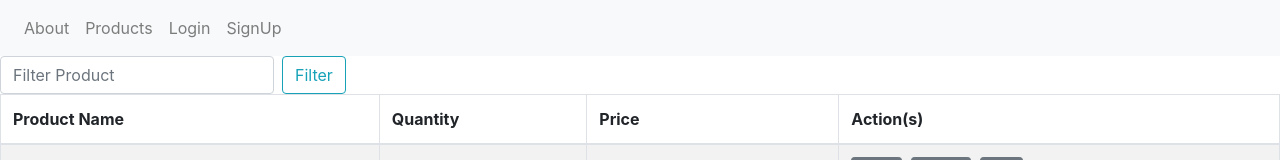
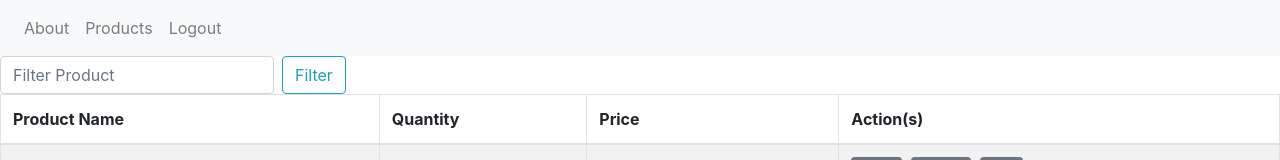
Before and after one commit to dheerajpundir4/react-redux-product-inventory, a React (Create React App) app: page /products in a window 1280 px wide. Shown: the top 160 px of the page. Built offline with nearby package versions, Linux system fonts and the light colour scheme; data requests are answered from the project's data file; sample sign-in values are in the browser's storage.

Commit message:
XXX simple login part

```diff
--- a/src/App.js
+++ b/src/App.js
@@ -8,6 +8,7 @@ import AddProductPage from './components/pages/AddProductPage';
 import DisplayProductDetail from './components/pages/ViewProductDescriptionPage';
 import Login from './components/Login';
 import Signup from './components/Signup';
+import Logout from './components/Logout';
 import DeleteProductPage from './components/oper/DeleteProductForm';
 import EditProductPage from './components/pages/EditProductPage';
 
@@ -20,18 +21,36 @@ import Nav from 'react-bootstrap/Nav';
 
 class Links extends React.Component {
   render() {
+
       return (
         <>
           <Navbar bg="light" expand="lg">
             <Nav className="mr-auto">
               <Nav.Link href="/">About</Nav.Link>
               <Nav.Link href="/products">Products</Nav.Link>
+
+              { (localStorage.getItem('userId')==null)?
+                (
+                  <>
                   <Nav.Link href="/Login">Login</Nav.Link>
                   <Nav.Link href="/Signup">SignUp</Nav.Link>
+                  </>
+                ):(
+                  <>
+                    <Nav.Link href="/Logout">Logout</Nav.Link>
+                  </>
+
+                )
+
+              }
             </Nav>
           </Navbar>
         </>
       );
+
+
+
+
   }
 }
 
@@ -54,6 +73,7 @@ export default class App extends React.Component {
             </Route>
             <Route path="/Login" component={Login} />
             <Route path="/Signup" component={Signup} />
+            <Route path="/Logout" component={Logout} />
           </Switch>
         </div>
       </Router>
--- /dev/null
+++ b/src/components/Logout.js
@@ -0,0 +1,11 @@
+
+import { Link, Redirect } from 'react-router-dom';
+
+
+
+
+export default function Logout(){
+    localStorage.removeItem('userId')
+    localStorage.clear();
+    return <Redirect to="/products" />;
+}
```
Also changed, not shown: 1 other file (tests, documents, lock files or other folders). Lines whose indentation alone changed are shown as unchanged.
